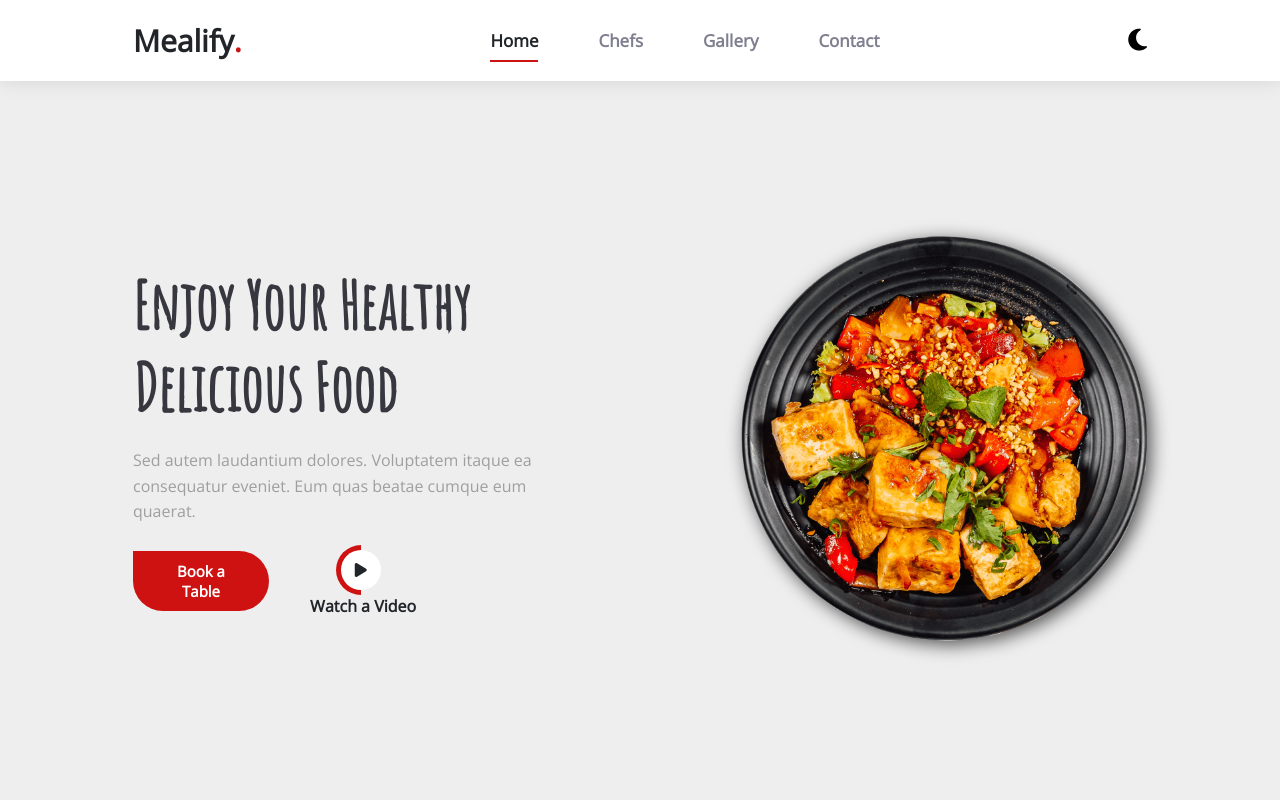
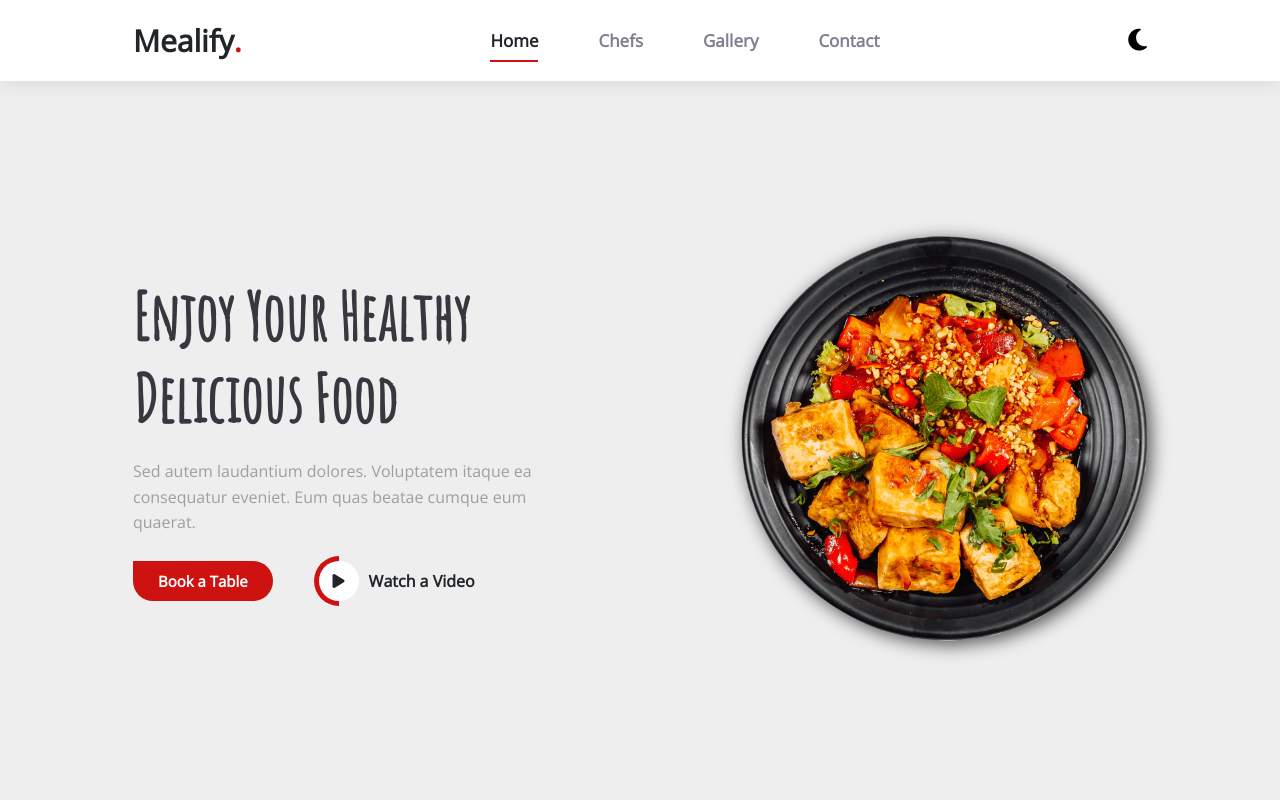
Before and after one commit to zahralbanfsg/Mealify, a plain HTML site: page index.html in a window 1280 px wide. Shown: the top 800 px of the page. Drawn offline with nearby package versions, Linux system fonts and the light colour scheme.

Commit message:
sec commit

```diff
--- a/CSS/media.css
+++ b/CSS/media.css
@@ -354,6 +354,9 @@
   header {
     min-height: 100vh;
   }
+  .home-content .home-buttons {
+    width: 100%;
+  }
   /* ################################ HOME SECTION TWO END ################################  */
   /* ################################ FOOTER SECTION SIX START ################################  */
   section .footer {
```
